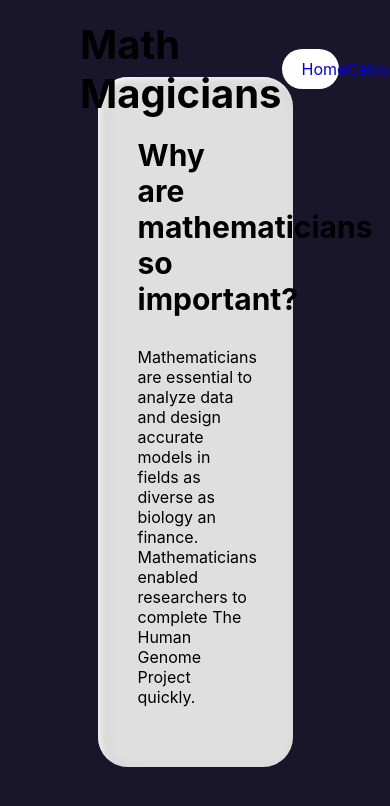
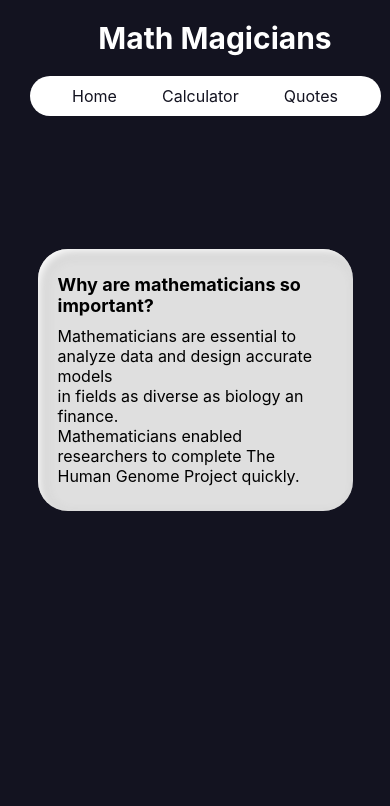
Before and after one commit to joel-kalema/Math-Magicians, a React (Create React App) app: page /quote in a window 390 px wide. Shown: the top 806 px of the page. Built offline with nearby package versions, Linux system fonts and the light colour scheme.

Commit message:
Added the style

```diff
--- a/src/App.css
+++ b/src/App.css
@@ -3,10 +3,11 @@
 }
 
 body {
-  background-color: rgb(25, 21, 43);
+  background-color: rgb(19, 19, 32);
 }
 
 a {
+  color: rgb(19, 19, 32);
   text-decoration: none;
 }
 
@@ -20,6 +21,7 @@ nav {
 }
 
 nav h1 {
+  color: rgb(255, 255, 255);
   font-size: 40px;
 }
 
@@ -43,19 +45,16 @@ nav ul li {
 }
 
 .quote {
-  display: flex;
-  justify-content: center;
-  align-items: center;
   width: 100%;
-  height: 80vh;
+  min-height: 100vh;
   padding-top: 20vh;
 }
 
 .quote-container {
-  width: 50%;
+  margin: 80px auto;
   background-color: rgb(223, 223, 223);
   box-shadow: inset 5px 5px 12px #fff, inset 5px 5px 12px rgba(0, 0, 0, 0.281);
-  padding: 60px 40px;
+  padding: 40px 40px;
   border-radius: 30px;
   -webkit-border-radius: 30px;
   -moz-border-radius: 30px;
@@ -67,3 +66,33 @@ nav ul li {
   font-size: 30px;
   margin-bottom: 30px;
 }
+
+@media only screen and (max-width: 712px) {
+  body {
+    padding: 0 20px;
+  }
+
+  nav h1 {
+    font-size: 30px;
+  }
+
+  nav ul {
+    margin-top: 20px;
+    width: 90%;
+  }
+
+  nav {
+    flex-direction: column;
+    padding: 20px 0;
+  }
+
+  .quote-container h1 {
+    font-size: 18px;
+    margin-bottom: 10px;
+  }
+
+  .quote-container {
+    width: 90%;
+    padding: 25px 20px;
+  }
+}
--- a/src/component/Quote.js
+++ b/src/component/Quote.js
@@ -6,8 +6,8 @@ const Quote = () => (
   <div className="quote">
     <div className="quote-container">
       <h1>Why are mathematicians so important?</h1>
-      <p>Mathematicians are essential to analyze data and design accurate models in fields as</p>
-      <p>diverse as biology an finance.</p>
+      <p>Mathematicians are essential to analyze data and design accurate models</p>
+      <p>in fields as diverse as biology an finance.</p>
       <p>Mathematicians enabled researchers to complete The Human Genome Project quickly.</p>
     </div>
   </div>
```
